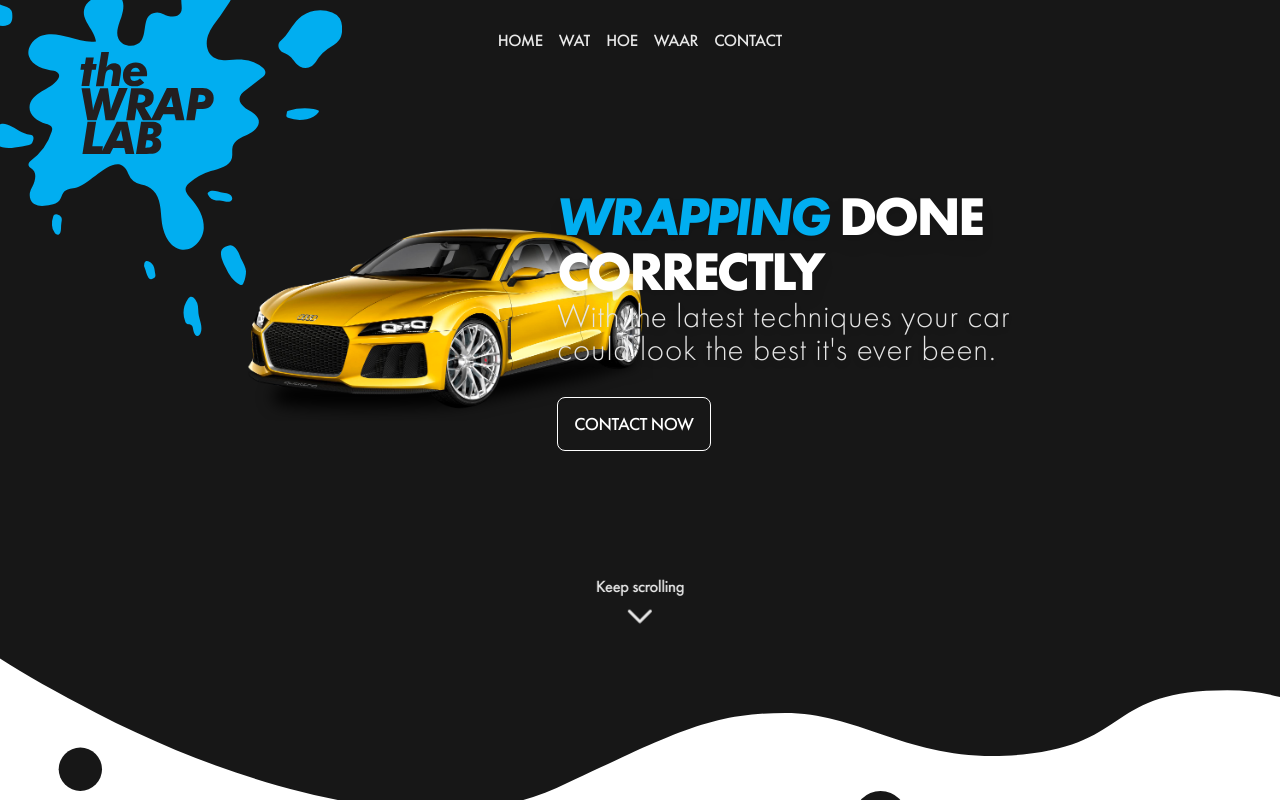
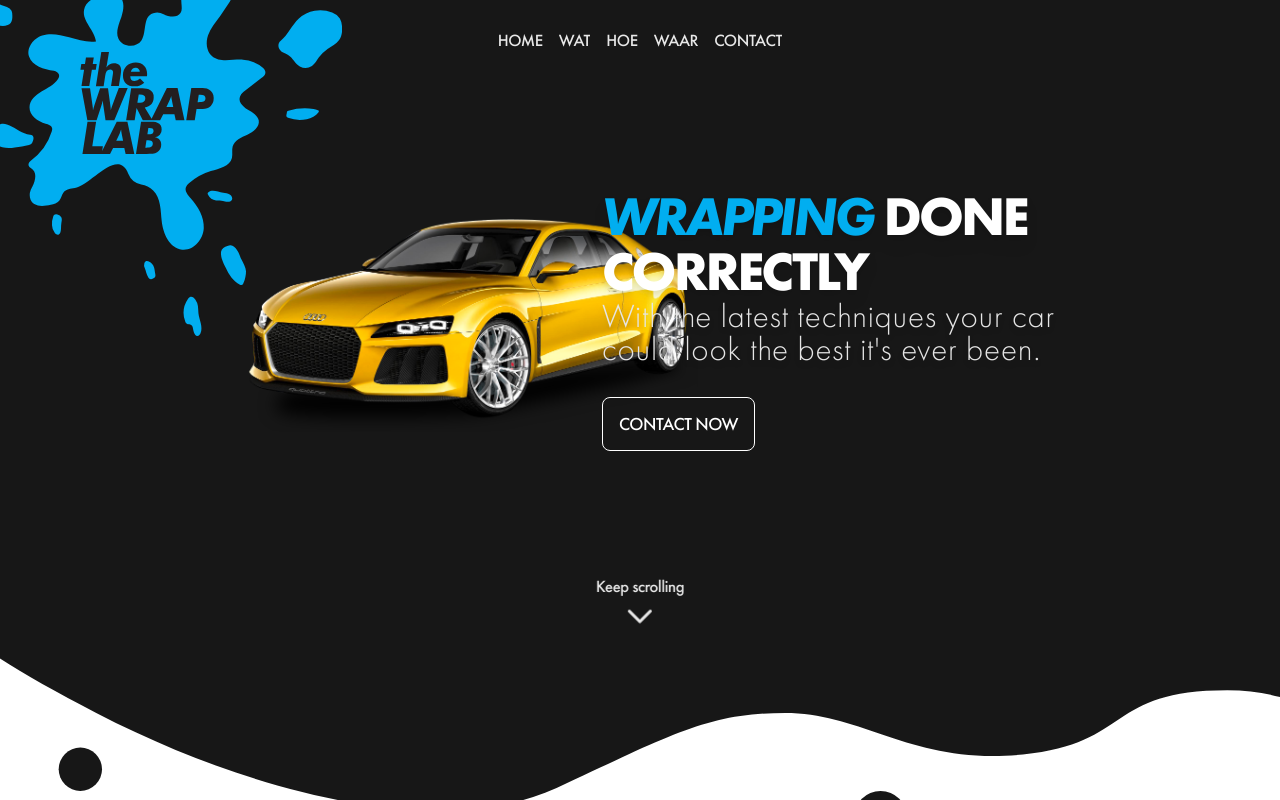
Before and after one commit to jurienhamaker/thewraplab, a Next.js app: page / in a window 1280 px wide. Shown: the top 800 px of the page. Built offline with nearby package versions, Linux system fonts and the light colour scheme.

Commit message:
feat: car sizing adjustments

```diff
--- a/src/sections/Home.tsx
+++ b/src/sections/Home.tsx
@@ -18,11 +18,14 @@ export const HomeSection: React.FunctionComponent<HomeSectionProps> = ({
   <Section id={id} className="relative flex h-[95vh] lg:h-[80vh]">
     <div className="h-80vh mx-auto flex items-center justify-center gap-4 px-4 md:max-w-[100vw] md:gap-14 lg:mt-0 lg:max-w-[90vw] lg:gap-0 xl:max-w-[80vw]">
       <div className="flex flex-col-reverse items-center justify-center lg:flex-row lg:pl-16 xl:pl-24">
-        <motion.div {...slideInRight} className="mr-0 lg:-mr-16 xl:-mr-24">
+        <motion.div
+          {...slideInRight}
+          className="mt-12 mr-0 max-w-[80vw] md:max-w-[60vw] lg:mt-0 lg:-mr-16 xl:-mr-24"
+        >
           <Image
             src="/images/car.png"
-            width={500}
-            height={500}
+            width={600}
+            height={600}
             alt="Yellow car"
           />
         </motion.div>
```
